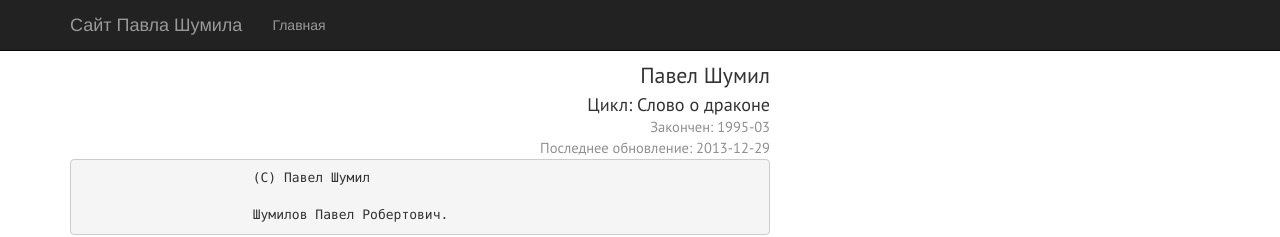
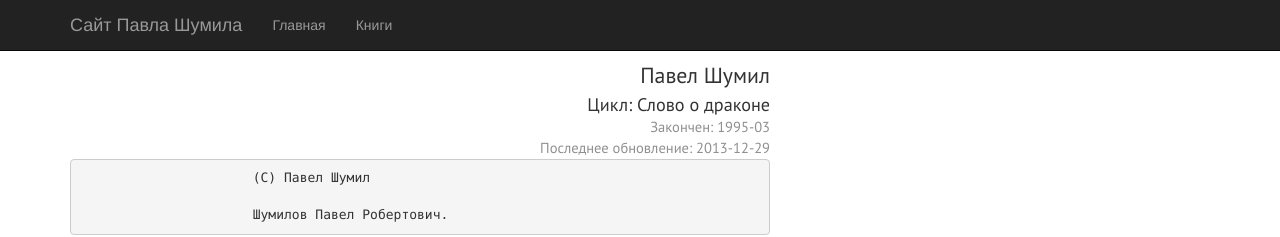
Before and after one commit to dragonbase/Dragonbase.github.io, a Jekyll site: the page built from _books/slovo_o_drakone/slovo_o_drakone.md, in a window 1280 px wide. Shown: the top 237 px of the page. Built offline with Jekyll 4.4.1, drawn with Linux system fonts in a browser that asks for light colours; nearby versions of some CDN libraries.

Commit message:
Add menu item

```diff
--- a/_includes/navigation.html
+++ b/_includes/navigation.html
@@ -13,6 +13,7 @@
     <div class="collapse navbar-collapse">
       <ul class="nav navbar-nav">
         <li><a href="/main">Главная</a></li>
+        <li><a href="/books">Книги</a></li>
       </ul>
     </div><!--/.nav-collapse -->
   </div>
```
